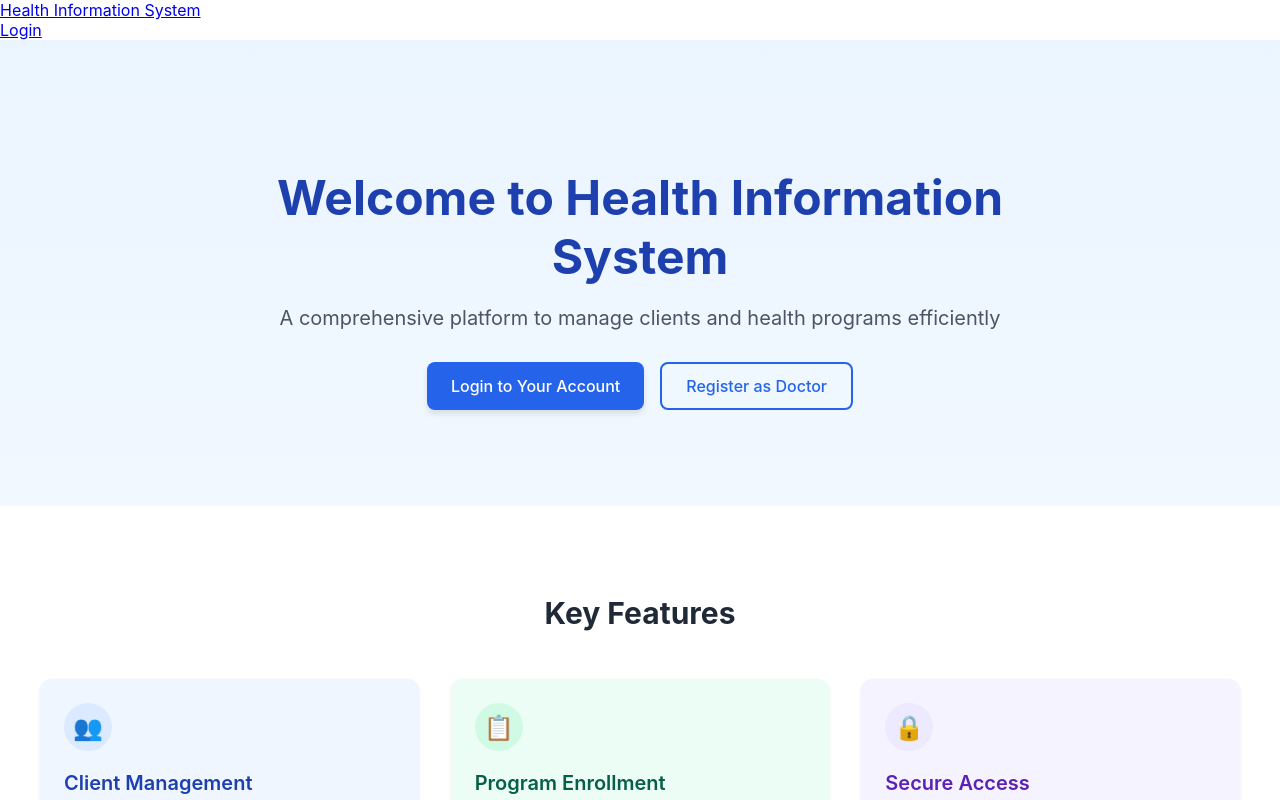
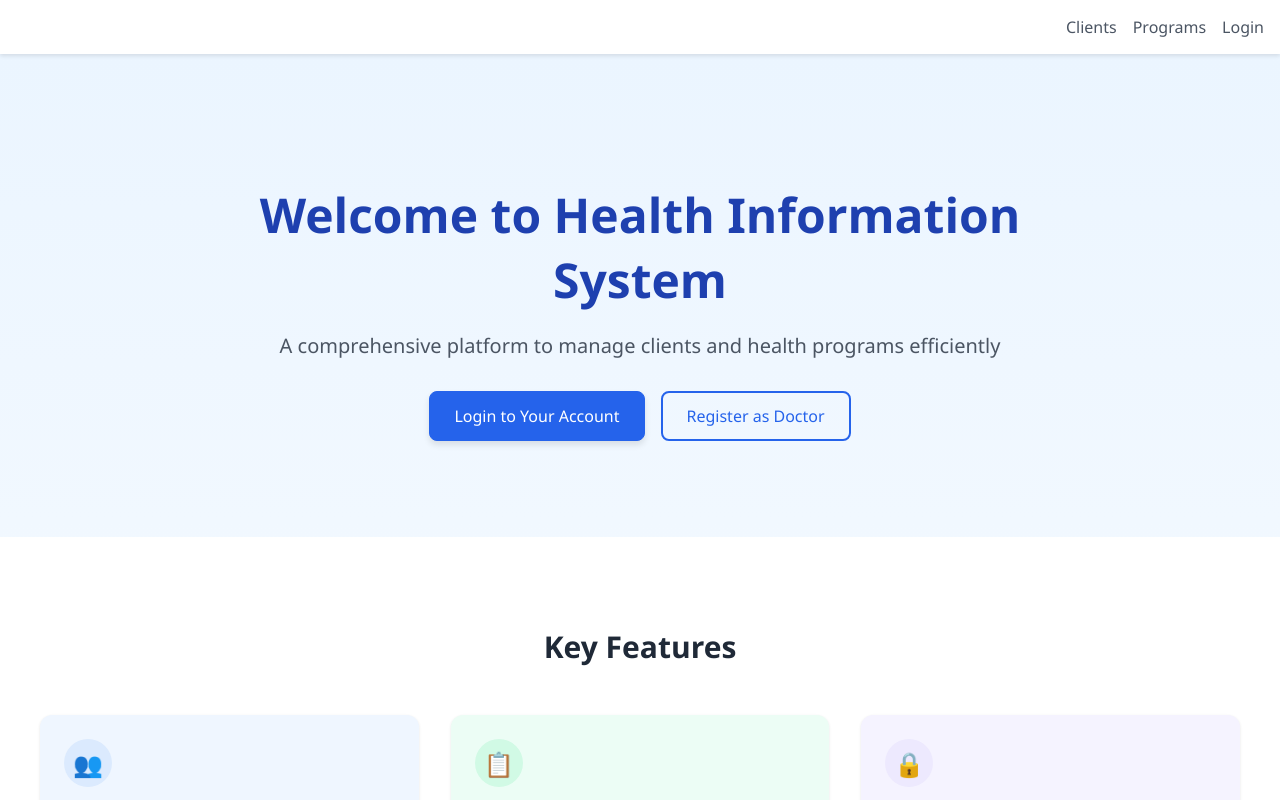
Before and after one commit to Cramelsim/health-system, a React (Create React App) app in the folder client/: page / in a window 1280 px wide. Shown: the top 800 px of the page. Built offline with nearby package versions, Linux system fonts and the light colour scheme.

Commit message:
add private and public views ti ckients.jsx and navbar.jsx, create protectedroutes.js

```diff
--- a/client/src/App.css
+++ b/client/src/App.css
@@ -1,3 +1,266 @@
+/* app.css */
+
+body {
+  margin: 0;
+  font-family: 'Segoe UI', Tahoma, Geneva, Verdana, sans-serif;
+}
+
+.navbar {
+  display: flex;
+  justify-content: space-between;
+  align-items: center;
+  background-color: #2c3e50;
+  color: #ffffff;
+  padding: 1rem 2rem;
+  box-shadow: 0 2px 6px rgba(0, 0, 0, 0.15);
+}
+
+.navbar-brand a {
+  color: #ffffff;
+  text-decoration: none;
+  font-size: 1.5rem;
+  font-weight: bold;
+}
+
+.navbar-links {
+  display: flex;
+  gap: 1rem;
+  align-items: center;
+}
+
+.nav-link {
+  color: #ecf0f1;
+  text-decoration: none;
+  padding: 0.5rem 1rem;
+  transition: background-color 0.3s ease;
+  border-radius: 5px;
+}
+
+.nav-link:hover {
+  background-color: #34495e;
+}
+
+.btn-logout {
+  background-color: #e74c3c;
+  color: #fff;
+  padding: 0.5rem 1rem;
+  border: none;
+  cursor: pointer;
+  font-weight: bold;
+  border-radius: 5px;
+  transition: background-color 0.3s ease;
+}
+
+.btn-logout:hover {
+  background-color: #c0392b;
+}
+
+/* Responsive design */
+@media (max-width: 768px) {
+  .navbar {
+    flex-direction: column;
+    align-items: flex-start;
+  }
+
+  .navbar-links {
+    flex-direction: column;
+    width: 100%;
+  }
+
+  .nav-link,
+  .btn-logout {
+    width: 100%;
+    text-align: left;
+  }
+}
+/* navbar.css - Separate styling for navigation bar */
+
+.navbar {
+  display: flex;
+  justify-content: space-between;
+  align-items: center;
+  padding: 0.5rem 1rem;
+  background-color: #ffffff;
+  box-shadow: 0 2px 4px rgba(0, 0, 0, 0.1);
+  position: sticky;
+  top: 0;
+  z-index: 1000;
+}
+
+.navbar-brand {
+  font-size: 1.25rem;
+  font-weight: 600;
+  color: #2563eb;
+  text-decoration: none;
+  display: flex;
+  align-items: center;
+  gap: 0.5rem;
+}
+
+.navbar-logo {
+  height: 32px;
+  width: auto;
+}
+
+.navbar-nav {
+  display: flex;
+  gap: 1.5rem;
+  align-items: center;
+  margin: 0;
+  padding: 0;
+  list-style-type: none;
+}
+
+.nav-item {
+  position: relative;
+}
+
+.nav-link {
+  color: #4b5563;
+  text-decoration: none;
+  font-weight: 500;
+  padding: 0.5rem 0;
+  transition: color 0.2s ease;
+}
+
+.nav-link:hover {
+  color: #2563eb;
+}
+
+.nav-link.active {
+  color: #2563eb;
+  font-weight: 600;
+}
+
+.nav-link.active::after {
+  content: '';
+  position: absolute;
+  bottom: 0;
+  left: 0;
+  width: 100%;
+  height: 2px;
+  background-color: #2563eb;
+}
+
+.navbar-buttons {
+  display: flex;
+  gap: 0.75rem;
+  align-items: center;
+}
+
+.nav-button {
+  padding: 0.5rem 1rem;
+  border-radius: 0.375rem;
+  font-weight: 500;
+  transition: all 0.2s ease;
+  cursor: pointer;
+}
+
+.btn-outline {
+  background-color: transparent;
+  border: 1px solid #2563eb;
+  color: #2563eb;
+}
+
+.btn-outline:hover {
+  background-color: rgba(37, 99, 235, 0.1);
+}
+
+.btn-primary {
+  background-color: #2563eb;
+  border: 1px solid #2563eb;
+  color: white;
+}
+
+.btn-primary:hover {
+  background-color: #1d4ed8;
+}
+
+.user-avatar {
+  width: 32px;
+  height: 32px;
+  border-radius: 50%;
+  object-fit: cover;
+  cursor: pointer;
+}
+
+/* Mobile menu toggle */
+.navbar-toggle {
+  display: none;
+  background: none;
+  border: none;
+  font-size: 1.5rem;
+  color: #4b5563;
+  cursor: pointer;
+}
+
+/* Dropdown menu */
+.dropdown-menu {
+  position: absolute;
+  top: 100%;
+  right: 0;
+  margin-top: 0.5rem;
+  min-width: 10rem;
+  padding: 0.5rem 0;
+  background-color: white;
+  border-radius: 0.375rem;
+  box-shadow: 0 4px 6px -1px rgba(0, 0, 0, 0.1), 0 2px 4px -1px rgba(0, 0, 0, 0.06);
+  z-index: 1001;
+  opacity: 0;
+  visibility: hidden;
+  transform: translateY(-10px);
+  transition: all 0.2s ease;
+}
+
+.dropdown-menu.show {
+  opacity: 1;
+  visibility: visible;
+  transform: translateY(0);
+}
+
+.dropdown-item {
+  display: block;
+  padding: 0.5rem 1rem;
+  color: #4b5563;
+  text-decoration: none;
+}
+
+.dropdown-item:hover {
+  background-color: #f3f4f6;
+  color: #2563eb;
+}
+
+/* Responsive styles */
+@media (max-width: 768px) {
+  .navbar-toggle {
+    display: block;
+  }
+
+  .navbar-nav {
+    position: absolute;
+    top: 100%;
+    left: 0;
+    right: 0;
+    flex-direction: column;
+    background-color: white;
+    padding: 1rem;
+    box-shadow: 0 4px 6px -1px rgba(0, 0, 0, 0.1);
+    transform: scaleY(0);
+    transform-origin: top;
+    transition: transform 0.3s ease;
+    z-index: 999;
+  }
+
+  .navbar-nav.show {
+    transform: scaleY(1);
+  }
+
+  .navbar-buttons {
+    margin-top: 1rem;
+    width: 100%;
+    justify-content: center;
+  }
+}
 /* Base Styles */
 .container {
   max-width: 1200px;
--- a/client/src/App.js
+++ b/client/src/App.js
@@ -6,6 +6,7 @@ import Clients from './components/Clients';
 import ClientProfile from './components/ClientProfile';
 import RegisterClient from './components/RegisterClient';
 import HealthPrograms from './components/HealthPrograms';
+import ProtectedRoute from './components/ProtectedRoutes';
 import Navbar from './components/Navbar';
 import Home from './components/Home';
 import DoctorRegister from './components/DoctorRegister';
@@ -26,6 +27,21 @@ function App() {
               <Route path="/clients/:clientId" element={<ClientProfile />} />
               <Route path="/programs" element={<HealthPrograms />} />
               <Route path="/register/doctor" element={<DoctorRegister />} />
+                 {/* Public routes */}
+          <Route path="/clients" element={<Clients showPublicView={true} />} />
+          <Route path="/programs" element={<HealthPrograms showPublicView={true} />} />
+
+          {/* Protected routes */}
+          <Route path="/clients/manage" element={
+            <ProtectedRoute>
+              <Clients />
+            </ProtectedRoute>
+          } />
+          <Route path="/clients/:id" element={
+            <ProtectedRoute>
+              <ClientProfile />
+            </ProtectedRoute>
+          } />
             </Routes>
           </main>
         </div>
--- a/client/src/components/AuthContext.js
+++ b/client/src/components/AuthContext.js
@@ -10,7 +10,7 @@ export const AuthProvider = ({ children }) => {
     useEffect(() => {
         const token = localStorage.getItem('accessToken');
         if (token) {
-            // Verify the token here
+            try {
                 const payload = JSON.parse(atob(token.split('.')[1]));
                 setUser({
                     id: payload.identity.id,
@@ -18,6 +18,10 @@ export const AuthProvider = ({ children }) => {
                     role: payload.identity.role
                 });
                 setAccessToken(token);
+            } catch (error) {
+                console.error('Token validation failed:', error);
+                localStorage.removeItem('accessToken');
+            }
         }
         setLoading(false);
     }, []);
@@ -47,7 +51,13 @@ export const AuthProvider = ({ children }) => {
     };
 
     return (
-        <AuthContext.Provider value={{ user, loading, login, logout }}>
+        <AuthContext.Provider value={{
+            user,
+            loading,
+            login,
+            logout,
+            isAuthenticated: !!user
+        }}>
             {children}
         </AuthContext.Provider>
     );
--- a/client/src/components/Clients.jsx
+++ b/client/src/components/Clients.jsx
@@ -1,5 +1,6 @@
 import React, { useState, useEffect } from 'react';
 import { Link, useNavigate } from 'react-router-dom';
+import { useAuth } from '../components/AuthContext';
 import { getClients, searchClients } from '../components/api';
 
 function Clients() {
@@ -8,6 +9,7 @@ function Clients() {
   const [loading, setLoading] = useState(true);
   const [error, setError] = useState('');
   const navigate = useNavigate();
+  const { user } = useAuth();
 
   useEffect(() => {
     const fetchClients = async () => {
@@ -50,9 +52,11 @@ function Clients() {
     <div className="clients-container">
       <div className="clients-header">
         <h2>Client Management</h2>
+        {user && (
           <Link to="/clients/register" className="btn-primary">
             Register New Client
           </Link>
+        )}
       </div>
 
       <div className="search-bar">
@@ -64,6 +68,15 @@ function Clients() {
         />
       </div>
 
+      {!user && (
+        <div className="login-prompt">
+          <p>Please login to view full client details and management options.</p>
+          <Link to="/login" className="btn-primary">
+            Login
+          </Link>
+        </div>
+      )}
+
       <div className="clients-list">
         {clients.length === 0 ? (
           <div className="no-results">No clients found</div>
@@ -74,8 +87,8 @@ function Clients() {
                 <th>ID</th>
                 <th>Name</th>
                 <th>Contact</th>
-                <th>Date of Birth</th>
-                <th>Actions</th>
+                {user && <th>Date of Birth</th>}
+                {user && <th>Actions</th>}
               </tr>
             </thead>
             <tbody>
@@ -84,7 +97,8 @@ function Clients() {
                   <td>{client.id}</td>
                   <td>{client.first_name} {client.last_name}</td>
                   <td>{client.contact_number || 'N/A'}</td>
-                  <td>{client.date_of_birth || 'N/A'}</td>
+                  {user && <td>{client.date_of_birth || 'N/A'}</td>}
+                  {user && (
                     <td className="actions">
                       <button
                         onClick={() => navigate(`/clients/${client.id}`)}
@@ -93,6 +107,7 @@ function Clients() {
                         View Profile
                       </button>
                     </td>
+                  )}
                 </tr>
               ))}
             </tbody>
--- a/client/src/components/Home.js
+++ b/client/src/components/Home.js
@@ -44,7 +44,7 @@ function Home() {
   const startCountingAnimation = () => {
     // Provider count animation (0 to 500)
     const providerDuration = 2000; // 2 seconds
-    const providerIncrement = 500 / (providerDuration / 16);
+    const providerIncrement = 1000 / (providerDuration / 16);
     let providerCurrent = 0;
 
     const providerInterval = setInterval(() => {
@@ -59,7 +59,7 @@ function Home() {
 
     // Patient count animation (0 to 10,000)
     const patientDuration = 2500; // 2.5 seconds
-    const patientIncrement = 10000 / (patientDuration / 16);
+    const patientIncrement = 15000 / (patientDuration / 16);
     let patientCurrent = 0;
 
     const patientInterval = setInterval(() => {
--- a/client/src/components/Navbar.js
+++ b/client/src/components/Navbar.js
@@ -1,6 +1,7 @@
 import React from 'react';
 import { Link } from 'react-router-dom';
 import { useAuth } from './AuthContext';
+
 
 function Navbar() {
   const { user, logout } = useAuth();
@@ -12,17 +13,20 @@ function Navbar() {
       </div>
 
       <div className="navbar-links">
+        <Link to="/clients" className="nav-link">
+          Clients
+        </Link>
+        <Link to="/programs" className="nav-link">
+          Programs
+        </Link>
+
         {user ? (
           <>
-            <Link to="/register/doctor" className="nav-link">
-               Doctor Registration
-           </Link>
-            <Link to="/clients" className="nav-link">
-              Clients
-            </Link>
-            <Link to="/programs" className="nav-link">
-              Programs
-            </Link>
+            {user.role === 'admin' && (
+              <Link to="/register/doctor" className="nav-link">
+                Doctor Registration
+              </Link>
+            )}
             <button onClick={logout} className="btn-logout">
               Logout
             </button>
--- /dev/null
+++ b/client/src/components/ProtectedRoutes.js
@@ -0,0 +1,16 @@
+import React from 'react';
+import { Navigate, useLocation } from 'react-router-dom';
+import { useAuth } from './AuthContext';
+
+const ProtectedRoute = ({ children }) => {
+  const { user } = useAuth();
+  const location = useLocation();
+
+  if (!user) {
+    return <Navigate to="/login" state={{ from: location }} replace />;
+  }
+
+  return children;
+};
+
+export default ProtectedRoute;
```
Also changed, not shown: client/src/components/HealthPrograms.jsx (+15 -3 lines). Lines whose indentation alone changed are shown as unchanged.
